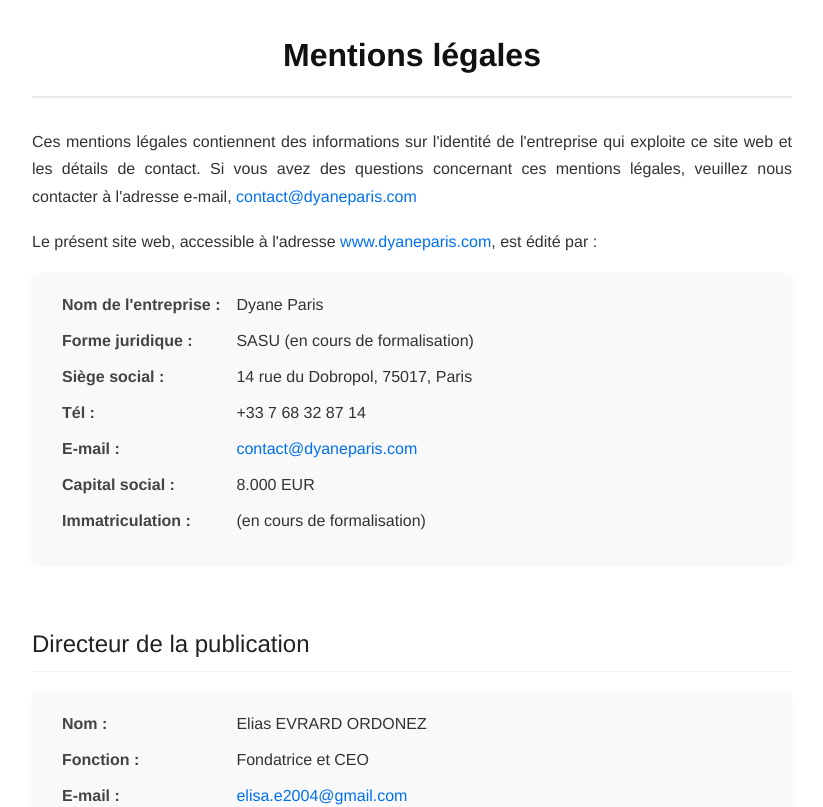
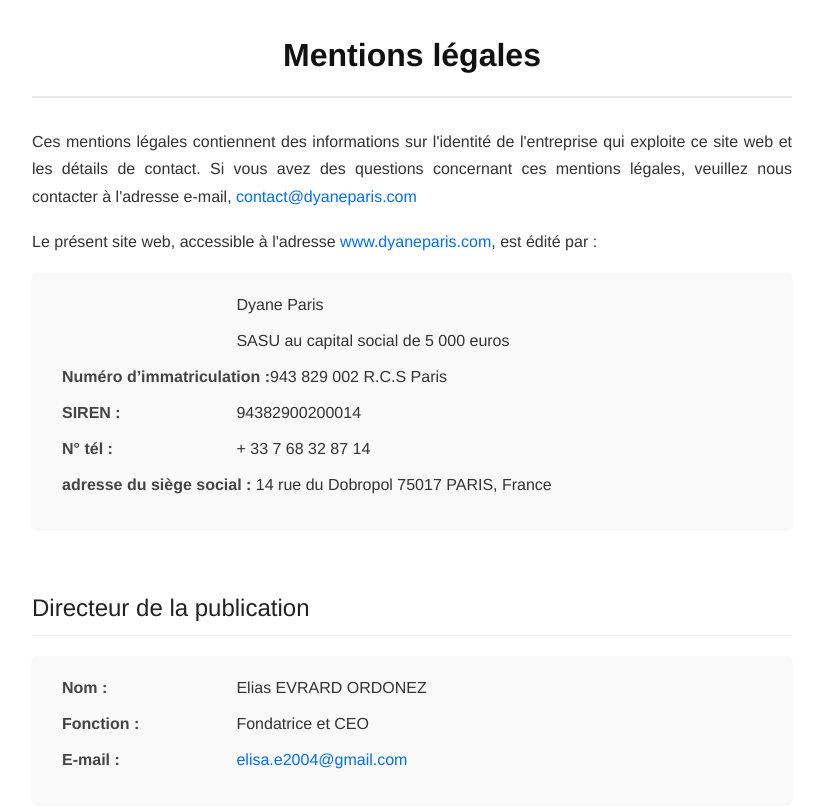
Before and after one commit to nuhash2k23/dyane, a Next.js app: page /Legal in a window 1280 px wide. Shown: the top 807 px of the page, without its empty margins (228-1051 px from the left). Built offline with nearby package versions, Linux system fonts and the light colour scheme.

Commit message:
fixes new

```diff
--- a/src/pages/Legal.jsx
+++ b/src/pages/Legal.jsx
@@ -18,13 +18,15 @@
 
         <div className="info-block">
           <ul>
-            <li><span className="label">Nom de l'entreprise :</span> Dyane Paris</li>
-            <li><span className="label">Forme juridique :</span> SASU (en cours de formalisation)</li>
-            <li><span className="label">Siège social :</span> 14 rue du Dobropol, 75017, Paris</li>
-            <li><span className="label">Tél :</span> +33 7 68 32 87 14</li>
-            <li><span className="label">E-mail :</span> <a href="mailto:contact@dyaneparis.com">contact@dyaneparis.com</a></li>
-            <li><span className="label">Capital social :</span> 8.000 EUR</li>
-            <li><span className="label">Immatriculation :</span> (en cours de formalisation)</li>
+            <li><span className="label"></span> Dyane Paris</li>
+            <li><span className="label"></span> SASU au capital social de 5 000 euros</li>
+            <li><span className="label"> Numéro d’immatriculation : </span>943 829 002 R.C.S Paris </li>
+            <li><span className="label">SIREN : </span> 94382900200014 </li>
+            <li><span className="label">N° tél : </span>  + 33 7 68 32 87 14 </li>
+
+
+
+            <li><span className="label">adresse du siège social :</span> 14 rue du Dobropol 75017 PARIS, France</li>
           </ul>
         </div>
       </div>
--- a/src/styles/Home.module.css
+++ b/src/styles/Home.module.css
@@ -191,14 +191,14 @@
   display: flex;
   justify-content: center;
   gap: 2rem;
-  margin-bottom: 2rem;
+  margin-bottom: .7rem;
 }
 
 .footerLinks a {
   font-family: 'CasusPro', sans-serif;
   color: #fff;
   text-decoration: none;
-  font-size: 1.2rem;
+  font-size: 1.12rem;
   position: relative;
   transition: color 0.3s;
   pointer-events: auto; /* Ensure links are clickable */
```
Also changed, not shown: src/pages/Home.jsx (+10 -10 lines), src/pages/Terms.jsx (+7 -7 lines).
